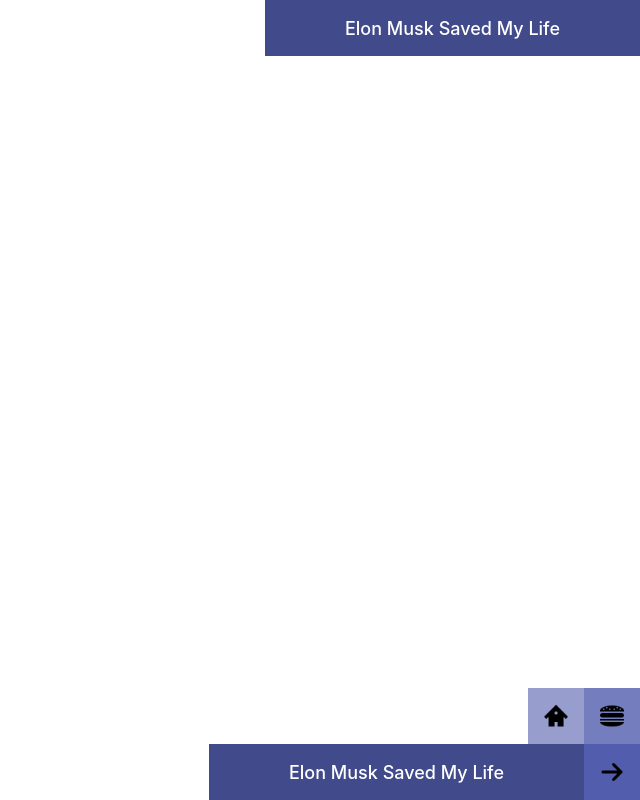
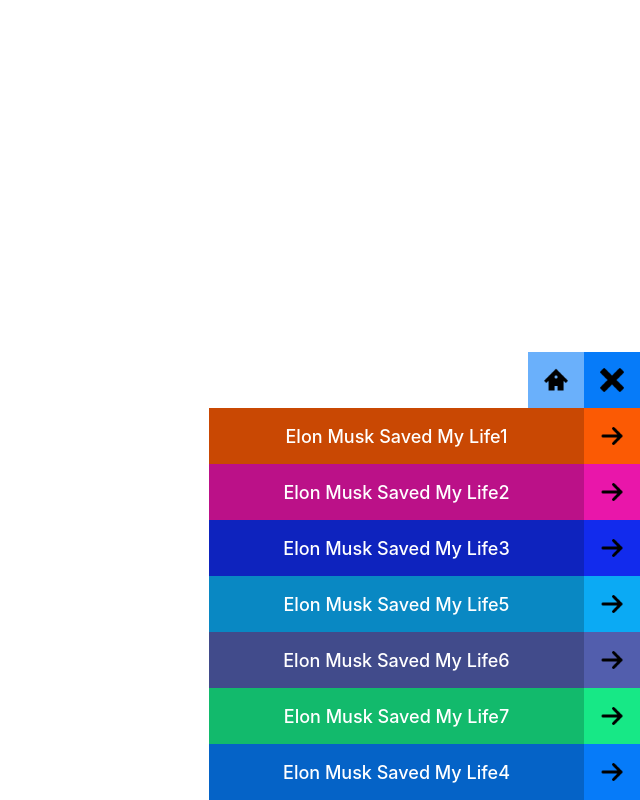
Before and after one commit to wowdop/elon-saved-me, a plain HTML site: page source-code/component/menu/menu.html in a window 1280 px wide. Shown: the whole page, without its empty margins (640-1280 px from the left). Drawn offline with Linux system fonts and the light colour scheme.

Commit message:
feat: create "a trei culori cunosc pe nume" menu or more colours  fix #4

```diff
--- a/source-code/component/menu/menu.html
+++ b/source-code/component/menu/menu.html
@@ -106,6 +106,18 @@
         background-image: url(../../asset/image/icon/arrow-right.png);
       }
 
+      .menu__icon--close {
+        background-color: hsl(
+          var(--menu-color-hue),
+          var(--menu-color-saturation),
+          50%
+        );
+      }
+
+      .menu__icon--close:before {
+        background-image: url(../../asset/image/icon/cross.png);
+      }
+
       .menu__title {
         background-color: hsl(
           var(--menu-color-hue),
@@ -138,14 +150,18 @@
         /* height: 56px; */
       }
 
-      [pozitie="sus"] > .menu__top,
+      /* [pozitie="sus"] > .menu__top,
       [pozitie="sus"] > .menu__body > .menu__icon--next {
         display: none;
-      }
+      } */
 
       [pozitie="sus"] {
         top: 0;
         bottom: initial;
+      }
+
+      [first] {
+        order: 1;
       }
     </style>
   </head>
@@ -247,14 +263,50 @@
       </div>
     </div>
 
-    <div class="menu" theme="blue-gray" pozitie="sus">
+    <!-- <div class="menu" theme="blue-gray" pozitie="sus">
+      <div class="menu__body">
+        <div class="menu__title">Elon Musk Saved My Life</div>
+      </div>
+    </div> -->
+
+    <div class="menu" theme="blue">
       <div class="menu__top">
         <div class="menu__icon--home"></div>
-        <div class="menu__icon--burger"></div>
+        <div class="menu__icon--close"></div>
       </div>
 
-      <div class="menu__body">
-        <div class="menu__title">Elon Musk Saved My Life</div>
+      <div class="menu__body" theme="orange">
+        <div class="menu__title">Elon Musk Saved My Life1</div>
+        <div class="menu__icon--next"></div>
+      </div>
+
+      <div class="menu__body" theme="pink">
+        <div class="menu__title">Elon Musk Saved My Life2</div>
+        <div class="menu__icon--next"></div>
+      </div>
+
+      <div class="menu__body" theme="indigo">
+        <div class="menu__title">Elon Musk Saved My Life3</div>
+        <div class="menu__icon--next"></div>
+      </div>
+
+      <div class="menu__body" theme="blue" first>
+        <div class="menu__title">Elon Musk Saved My Life4</div>
+        <div class="menu__icon--next"></div>
+      </div>
+
+      <div class="menu__body" theme="blue-light">
+        <div class="menu__title">Elon Musk Saved My Life5</div>
+        <div class="menu__icon--next"></div>
+      </div>
+
+      <div class="menu__body" theme="blue-gray">
+        <div class="menu__title">Elon Musk Saved My Life6</div>
+        <div class="menu__icon--next"></div>
+      </div>
+
+      <div class="menu__body" theme="success">
+        <div class="menu__title">Elon Musk Saved My Life7</div>
         <div class="menu__icon--next"></div>
       </div>
     </div>
```
